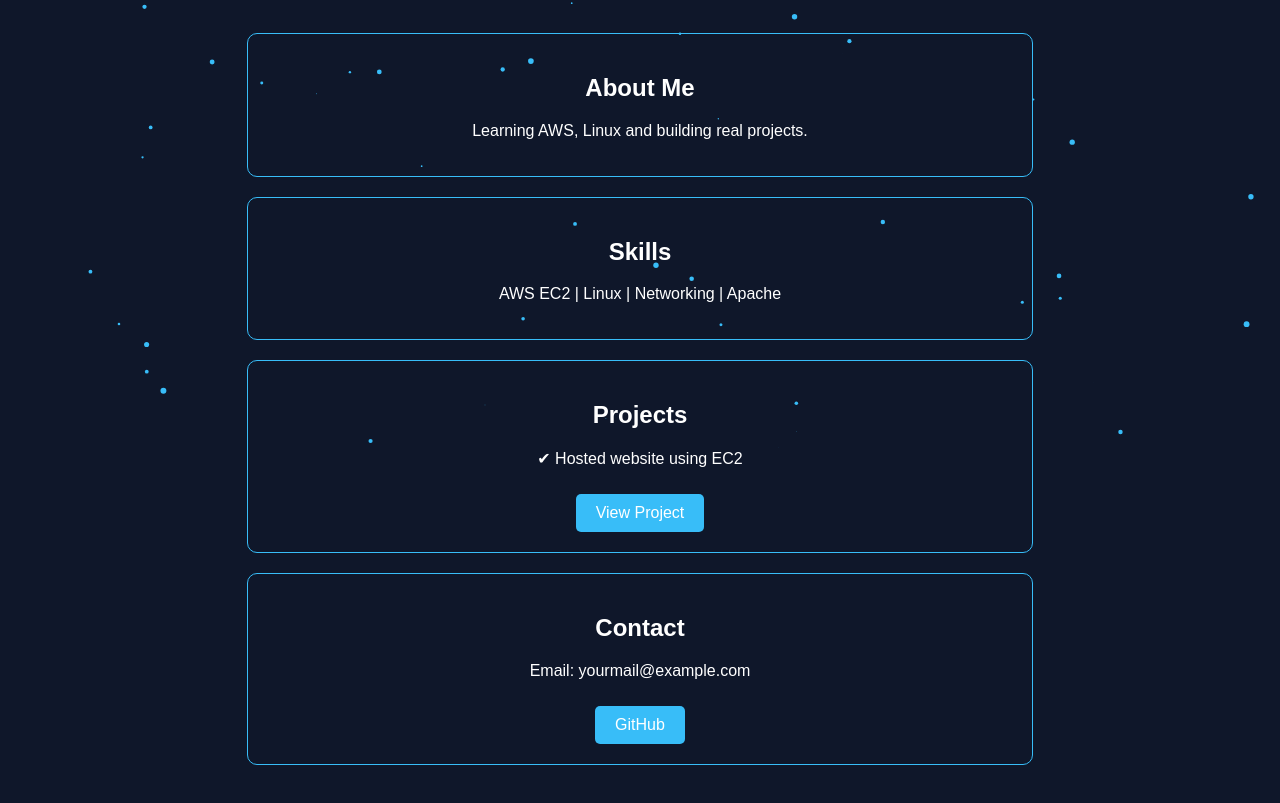
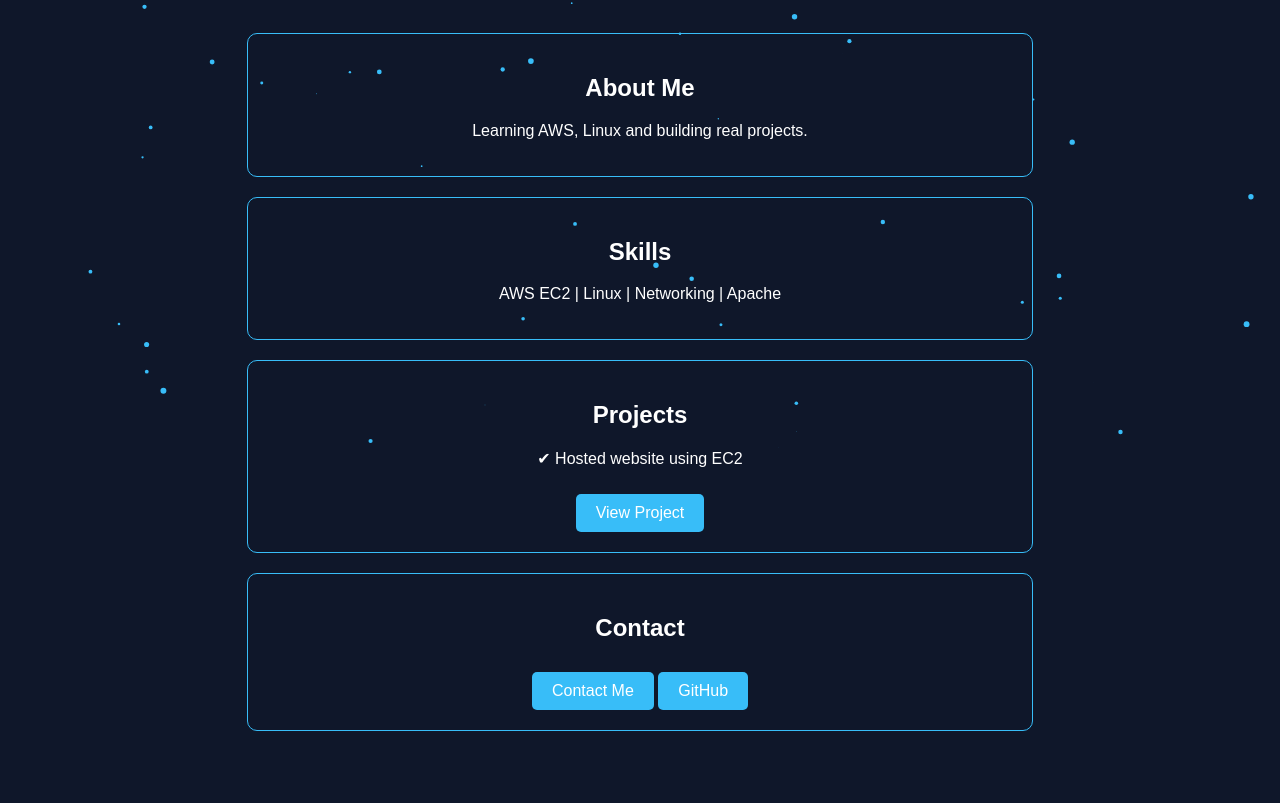
Before and after one commit to RangithRR/RangithRR.github.io, a plain HTML site: page index.html in a window 1280 px wide. Shown: the part 337-1140 px from the top of the page. Drawn offline with Linux system fonts and the light colour scheme.

Commit message:
Update index.html

```diff
--- a/index.html
+++ b/index.html
@@ -105,13 +105,13 @@ Ranjith | Cloud Portfolio 🚀
 <div class="box">
 <h2>Projects</h2>
 <p>✔ Hosted website using EC2</p>
-<a href="#" class="btn">View Project</a>
+<a href="https://RangithRR.github.io" class="btn">View Project</a>
 </div>
 
 <div class="box">
 <h2>Contact</h2>
-<p>Email: yourmail@example.com</p>
-<a href="#" class="btn">GitHub</a>
+<a href="mailto:rangith.rr0@gmail.com" class="btn">Contact Me</a>
+<a href="https://github.com/RangithRR" class="btn">GitHub</a>
 </div>
 </section>
 
```
